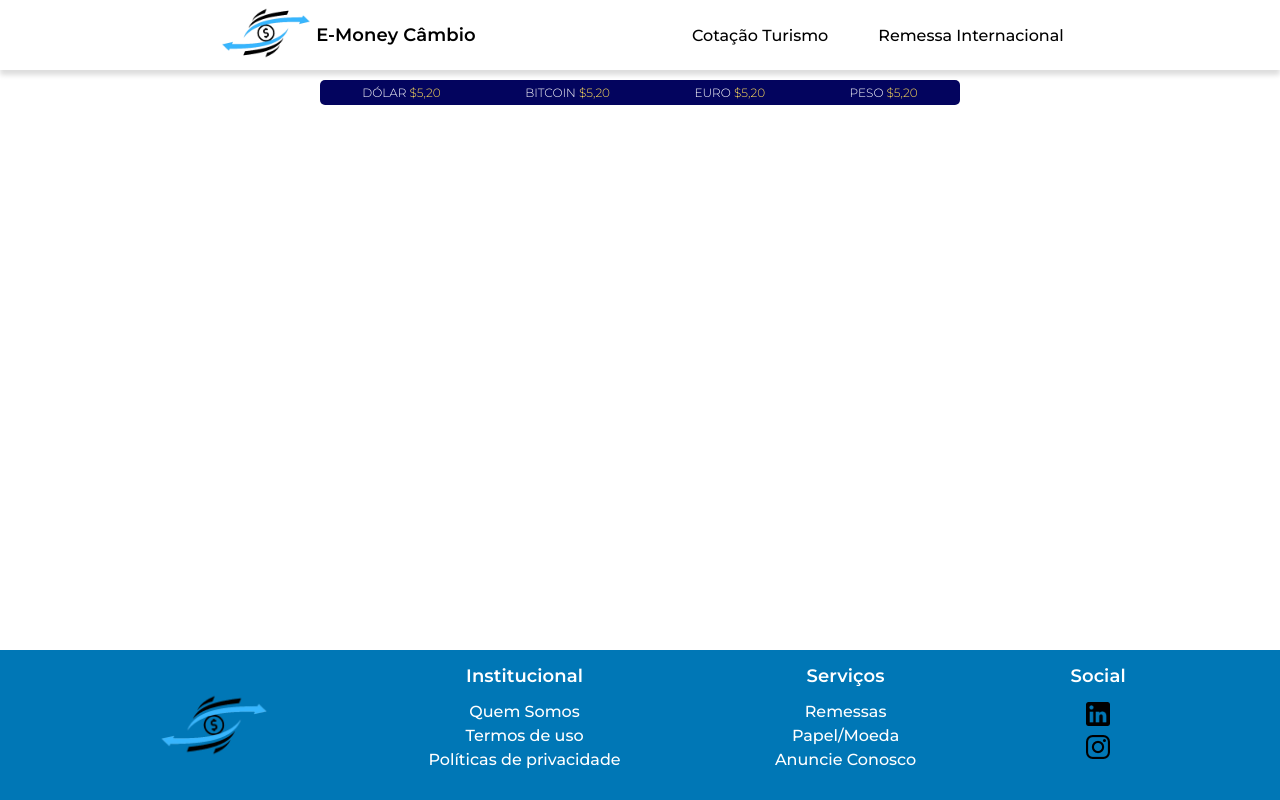
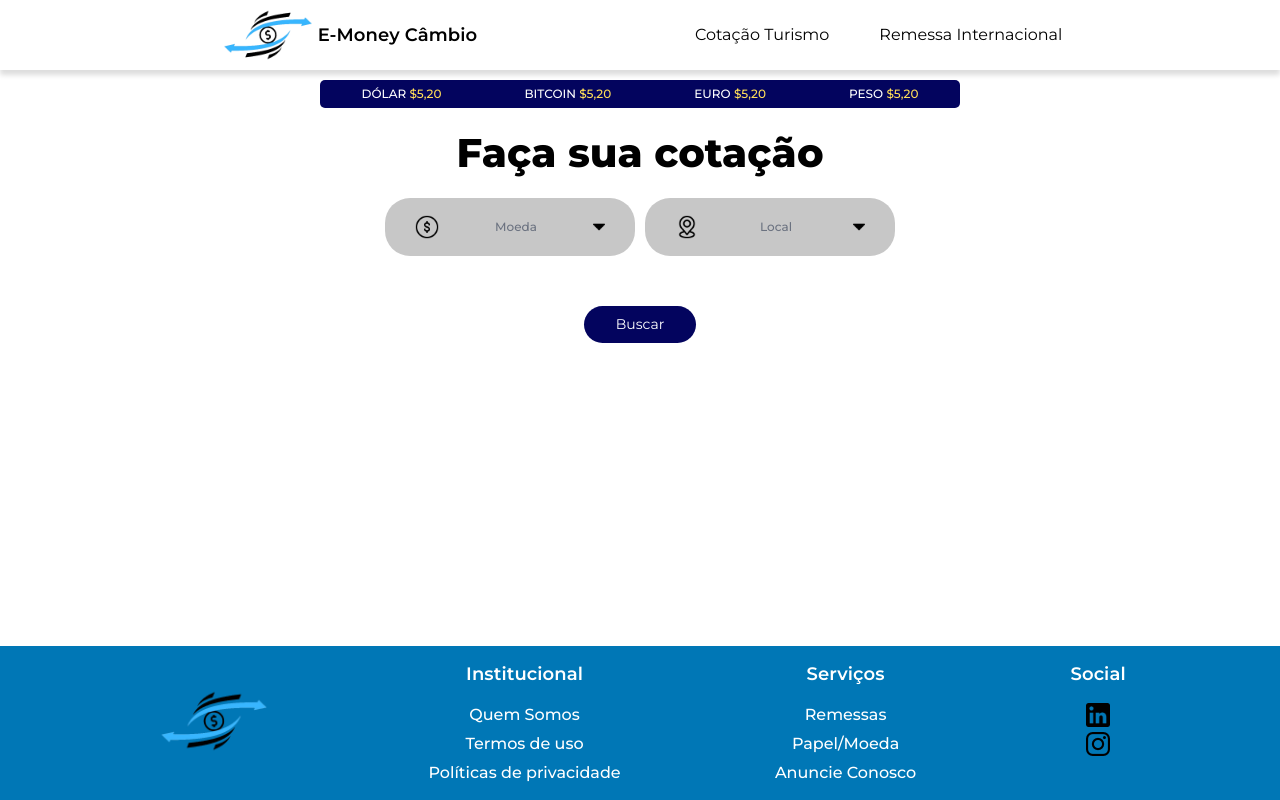
Before and after one commit to jeffersonnunesfonseca/emoneycambio, a Flask app: page / in a window 1280 px wide. Run offline with Flask 3, Linux system fonts and the light colour scheme; some libraries are stand-ins or nearby versions.

Commit message:
ajustes buscador inicial

```diff
--- a/emoneycambio/static/css/portal/base.css
+++ b/emoneycambio/static/css/portal/base.css
@@ -129,14 +129,15 @@ header>.logo{
 .content {
   width: 100vw;
   display: flex;
-  flex-direction: row;
+  flex-direction: column;
   justify-content: center;
   align-items: center;
+  gap: 15px;
 
 }
+
 .bullet-coins {
   font-size: 12px;
-  font-weight: 300;
   border-radius: 5px 5px 5px;
   width: 50%;
 }
@@ -162,3 +163,25 @@ header>.logo{
 
 
 /* END CONTENT STYLE */
+
+.button {
+  background-color: #03045E;
+  border: none;
+  color: white;
+  padding: 8px 32px;
+  text-align: center;
+  font-size: 14px;
+  /* margin: 4px 2px; */
+  /* opacity: 0.6; */
+  transition: 0.3s;
+  /* display: inline-block; */
+  text-decoration: none;
+  cursor: pointer;
+  border-radius: 25px 25px 25px;
+  /* width: 40%; */
+
+}
+
+.button:hover {
+  opacity: 0.8
+}
--- a/emoneycambio/static/css/portal/home/style.css
+++ b/emoneycambio/static/css/portal/home/style.css
@@ -0,0 +1,54 @@
+.form-price {
+    display: flex;
+    flex-direction: column;
+    gap: 50px;
+    display: flex;
+    align-items: center;
+
+
+}
+.form-price>div {
+    display: flex;
+    gap: 10px;
+    align-items: baseline;
+    justify-content: center;
+}
+
+
+.form-price>div>div {
+    width: 250px;
+    padding: 10px 30px;
+    border-radius: 25px 25px 25px;
+    color: gray;
+    font-size: 12px;
+    font-weight: 500;
+    background-color: #80808070;
+    cursor: pointer;
+    transition: 0.3s;
+}
+.shadow {
+      /* box-shadow: 0px 5px 5px #ddd; */
+      box-shadow: 5px 5px 5px rgb(0 0 0 / 50%);
+      border-radius: 20px 20px 20px;
+}
+.custom-options {
+    margin-top: 10px;
+    background-color: white;
+    padding: 0px 36px;
+    text-align: center;
+    border-radius: 10px;
+    max-height: 50px;
+    overflow-x: auto;
+}
+.custom-options>li:hover {
+    transition: 0.3s;
+    /* box-shadow: 5px 5px 5px rgb(0 0 0 / 50%); */
+    /* border-bottom: 1px solid; */
+    font-size: 16px;
+}
+.menu-option-form-price{
+    display: flex;
+    align-items: center;
+    justify-content: space-between;
+    width: 100%;
+}
--- /dev/null
+++ b/emoneycambio/static/js/portal/home/index.js
@@ -0,0 +1,20 @@
+function showOptions (e) {
+    console.log(e.currentTarget)
+    let curTarget = e.currentTarget
+    // curTarget.classList.toggle('shadow')
+    curTarget.classList.add('shadow')
+
+    // console.log(curTarget.children)
+    for (const child of curTarget.children) {
+        console.log(child.tagName);
+        if (child.tagName == 'UL') {
+            console.log(child)
+            child.style.display = "block";
+
+            // if (child.style.display === "none") {
+            // } else {
+            //     child.style.display = "none";
+            // }
+        }
+      }
+}
--- a/emoneycambio/templates/portal/base.html
+++ b/emoneycambio/templates/portal/base.html
@@ -1,7 +1,8 @@
 <!DOCTYPE html>
 <html lang="en">
     <head>
-        <link href='https://fonts.googleapis.com/css?family=Montserrat:300,500,600,800' rel='stylesheet'>
+        <link href='https://fonts.googleapis.com/css?family=Montserrat:300,400,500,600,800' rel='stylesheet'>
+        <link href="https://cdnjs.cloudflare.com/ajax/libs/flowbite/1.6.4/flowbite.min.css" rel="stylesheet" />
         <link rel="stylesheet" href="{{ url_for('static', filename='css/portal/base.css') }}">
         {% block head %}{% endblock %}
         <meta charset="UTF-8">
@@ -70,12 +71,13 @@
                 </li>
                 <li>
                     <a target="_blank" rel="noreferrer nofollow" href="https://www.instagram.com/emoney.cambio/">
-                        <img src="{{ url_for('static', filename='icons/logotipo-do-instagram.png') }}" alt="instagram" width="24 /">
+                        <img src="{{ url_for('static', filename='icons/logotipo-do-instagram.png') }}" alt="instagram" width="24" />
                     </a>
                 </li>
             </ul>
         </div>
     </footer>
     <script src="{{ url_for('static', filename='js/global.js') }}"></script>
+    <script src="https://cdnjs.cloudflare.com/ajax/libs/flowbite/1.6.4/flowbite.min.js"></script>
 
 </html>
--- a/emoneycambio/templates/portal/home/index.html
+++ b/emoneycambio/templates/portal/home/index.html
@@ -1 +1,47 @@
 {% extends "portal/base.html" %}
+{% block head %}
+    <link rel="stylesheet" href="{{ url_for('static', filename='css/portal/home/style.css') }}">
+{% endblock %}
+{% block content %}
+
+
+<span class="title-font-style title-form-price"> Faça sua cotação</span>
+<form class="form-price" action="">
+
+    <div>
+
+        <div onclick="showOptions(event)">
+            <div class="menu-option-form-price">
+                <img src="{{ url_for('static', filename='icons/coin.png') }}" alt="Moeda" width="24" />
+                <input style='width: 70%;text-align: center;border-radius: 25px; background-color: inherit; padding: 10px 4px;' placeholder="Moeda"/>
+                <img src="{{ url_for('static', filename='icons/triangular-arrow.png') }}" alt="arrow" width="12" />
+            </div>
+            <ul class="custom-options" style="display: none;">
+                <li>a</li>
+                <li>b</li>
+                <li>c</li>
+            </ul>
+        </div>
+
+
+        <div onclick="showOptions(event)">
+            <div class="menu-option-form-price">
+                <img src="{{ url_for('static', filename='icons/pin.png') }}" alt="Localização" width="24" />
+                <input style='width: 70%;text-align: center;border-radius: 25px; background-color: inherit; padding: 10px 4px;' placeholder="Local"/>
+                <img src="{{ url_for('static', filename='icons/triangular-arrow.png') }}" alt="arrow" width="12" />
+            </div>
+            <ul class="custom-options" style="display: none;">
+                <li>a</li>
+                <li>b</li>
+                <li>c</li>
+            </ul>
+        </div>
+        <!-- <span>Local</span> -->
+
+
+    </div>
+
+    <input class="button" type="button" value="Buscar">
+</form>
+<script src="{{ url_for('static', filename='js/portal/home/index.js') }}"></script>
+{% endblock %}
```
Also changed, not shown: emoneycambio/static/icons/pin.png (added), emoneycambio/static/icons/search-white.png (added).
